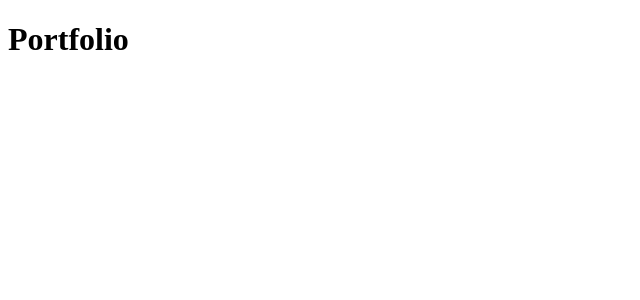
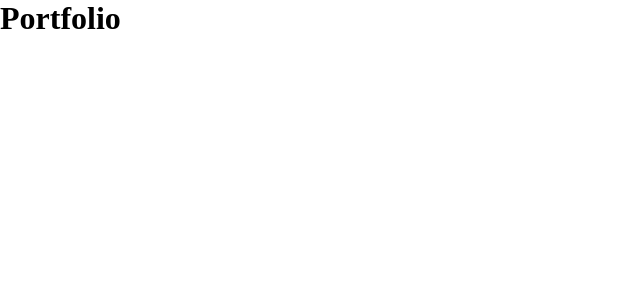
Before and after one commit to Henricantin/portfolio, a React app: page / in a window 1280 px wide. Shown: the top 300 px of the page, without its empty margins (0-640 px from the left). Built offline with nearby package versions, Linux system fonts and the light colour scheme; the HTML template or start-up script is replaced by a standard one.

Commit message:
reset style css

```diff
--- a/src/styles/reset.css
+++ b/src/styles/reset.css
@@ -0,0 +1,25 @@
+* {
+    margin: 0;
+    padding: 0;
+    box-sizing: border-box;
+}
+
+html {
+    scroll-behavior: smooth;
+}
+
+button, input, textarea {
+    border: none;
+    outline: none;
+    background: none;
+    font-family: inherit;
+}
+
+a {
+    text-decoration: none;
+    color: inherit;
+}
+
+ul, ol {
+    list-style: none;
+}
```
